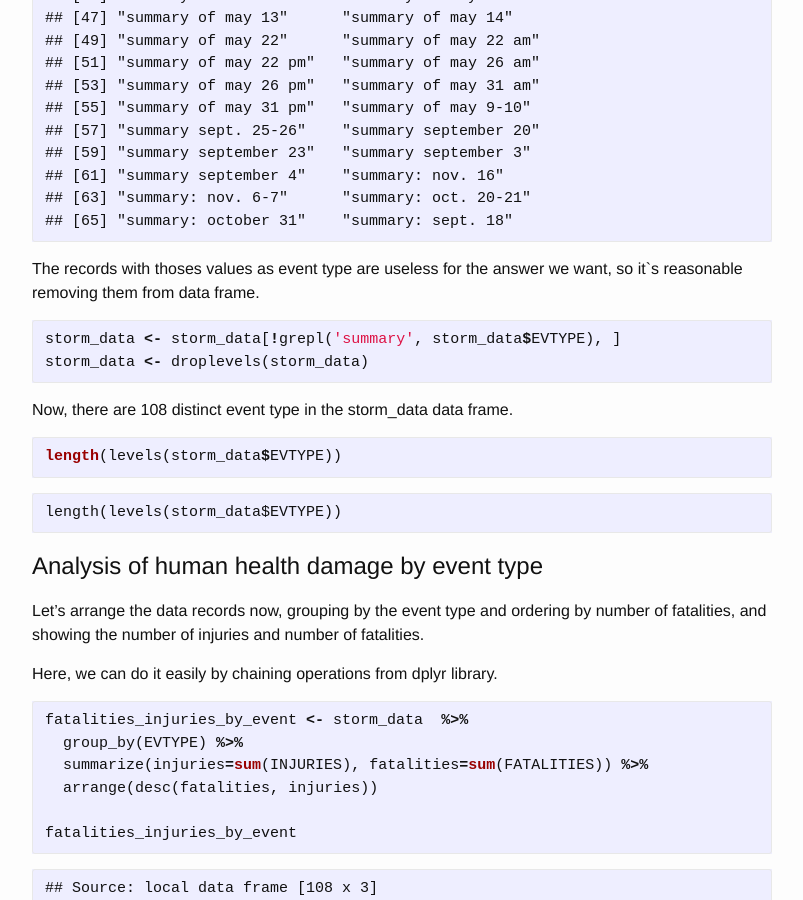
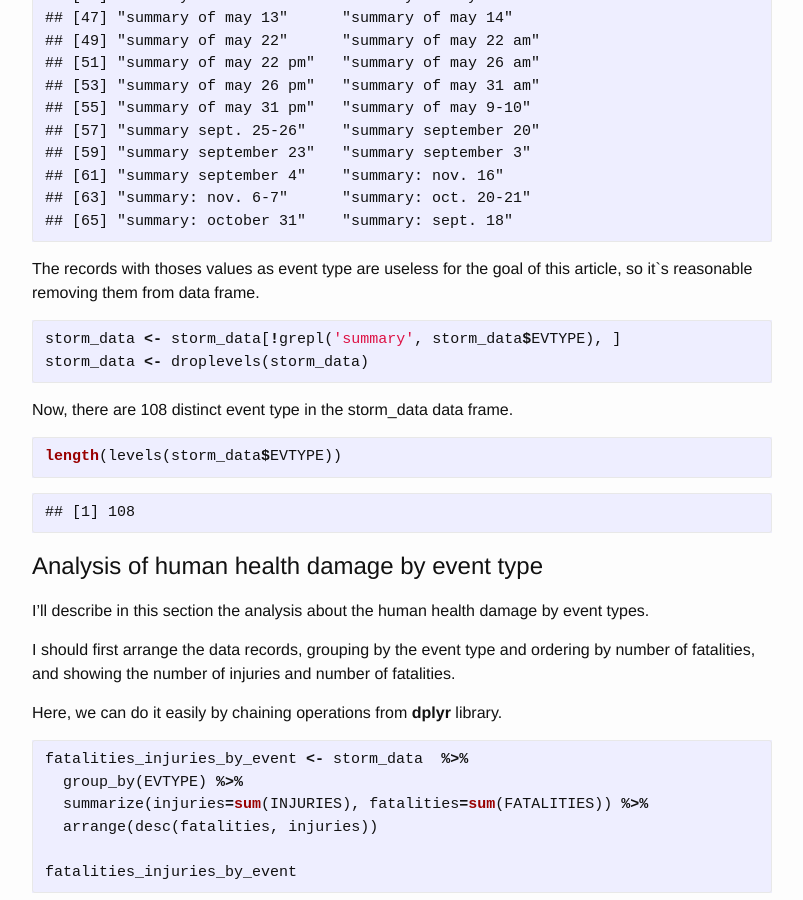
Before and after one commit to du2x/du2x.github.io, a Jekyll site: the page built from _posts/2016-04-14-most-harmful-camalities-types.markdown, in a window 1280 px wide and 900 px high, scrolled down 4329 px. Shown: the whole window, without its empty margins (238-1041 px from the left). Built offline with Jekyll 4.4.1, drawn with Linux system fonts in a browser that asks for light colours; comment, search, counter and statistics services are not loaded; some of the changed text lies outside the part shown.

Commit message:
Improving NOAA post

````diff
--- a/_posts/2016-04-14-most-harmful-camalities-types.markdown
+++ b/_posts/2016-04-14-most-harmful-camalities-types.markdown
@@ -70,13 +70,13 @@ str(strom_data)
  $ REFNUM    : num  1 2 3 4 5 6 7 8 9 10 ...
 ```
 
-We want compare the event types with each other. The event type values are stored in the `EVTYPE` column
+The main goal of this article is compare the event types with each other in respect of how harmful they are. The event type values are stored in the `$EVTYPE` column
 
-To analyze the damage against human health, we need to focus on `FATALITIES` and `INJURIES` columns. To think about the damage agains economy we will focus on `CROPDMGEXP`, `CROPDMG`, `PROPDMG` and `PROPDMGEXP`.
+To analyze the damage against human health, we need to focus on `$FATALITIES` and `$INJURIES` columns. To think about the damage against economy the focus changes to `$CROPDMGEXP`, `$CROPDMG`, `$PROPDMG` and `$PROPDMGEXP` columns.
 
 # Event type transformations
 
-The records from NOAA storm database has 985 distincts event types.
+The records from NOAA storm database have 985 distincts event types.
 
 ```R
 length(levels(storm_data$EVTYPE))
@@ -120,7 +120,7 @@ levels(storm_data$EVTYPE)[hail_idx]
 ## [47] "WIND/HAIL"
 ```
 
-We should group those close related event type values in order to make the comparison practicable.
+I should group those close related event type values in order to make the comparison practicable.
 
 ```R
 levels(storm_data$EVTYPE) <- tolower(levels(storm_data$EVTYPE))
@@ -208,7 +208,7 @@ levels(storm_data$EVTYPE)[smridx]
 ## [65] "summary: october 31"    "summary: sept. 18"
 ```
 
-The records with thoses values as event type are useless for the answer we want, so it`s reasonable  removing them from  data frame.
+The records with thoses values as event type are useless for the goal of this article, so it`s reasonable removing them from data frame.
 
 ```R
 storm_data <- storm_data[!grepl('summary', storm_data$EVTYPE), ]
@@ -222,14 +222,16 @@ length(levels(storm_data$EVTYPE))
 ```
 
 ```
-length(levels(storm_data$EVTYPE))
+## [1] 108
 ```
 
 # Analysis of human health damage by event type
 
-Let’s arrange the data records now, grouping by the event type and ordering by number of fatalities, and showing the number of injuries and number of fatalities.
+I'll describe in this section the analysis about the human health damage by event types.
 
-Here, we can do it easily by chaining operations from dplyr library.
+I should first arrange the data records, grouping by the event type and ordering by number of fatalities, and showing the number of injuries and number of fatalities.
+
+Here, we can do it easily by chaining operations from **dplyr** library.
 
 ```R
 fatalities_injuries_by_event <- storm_data  %>%
@@ -314,9 +316,11 @@ fatalities_by_event_decade_wide
 ## 7                  regular storm   NA   NA   NA   NA  215  224   83
 ```
 
-We can see that there are data only about wind/typhoon/tornado/hurricane event types before de 1990s.
+We can see there are data only about wind/typhoon/tornado/hurricane event types before de 1990s.
 
-This fact makes the comparison unfair. We should consider only data from after the 1990s (more specifically 1993, but we will omit this analysis for simplicity))
+Probably, NOAA wasn't prepared to collect data about the other event types before the 1990s. This fact makes the comparison unfair.
+
+I should consider only data from after the 1990s (more specifically 1993, but we will omit this analysis for simplicity))
 
 So, let us subset the data frame.
 
@@ -358,7 +362,9 @@ Those may be the most harmful to human health event types from 1993 to today.
 
 ## Event types with the greatest economic consequences
 
-We should convert the values of `$PROPDMGEXP` and `$CROPDMGEXP` from literal to numeric.
+Explain the PROPDMG columns
+
+I should convert the values of `$PROPDMGEXP` and `$CROPDMGEXP` from literal to numeric.
 
 ```R
 levels(new_storm_data$PROPDMGEXP)[levels(new_storm_data$PROPDMGEXP)=='B']="9"
````
